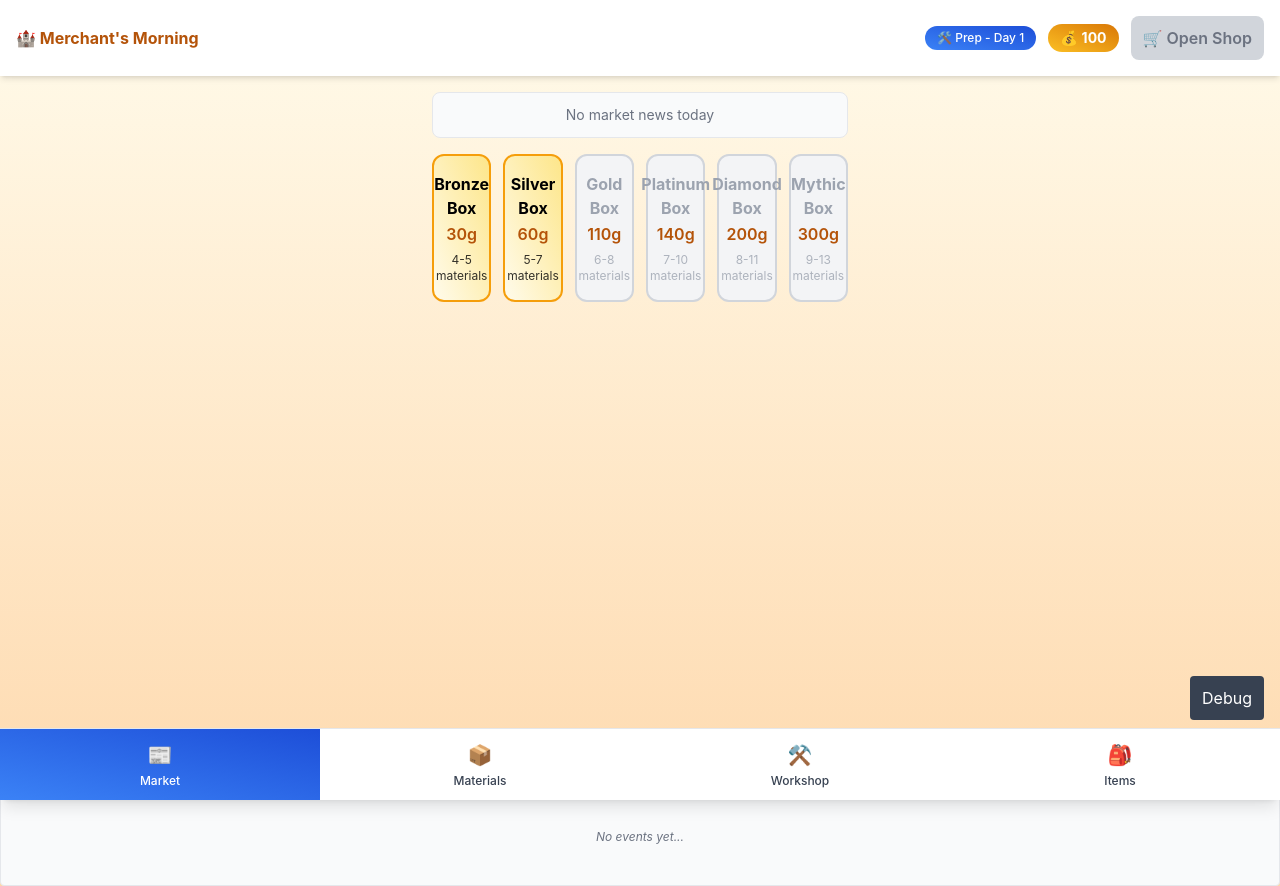
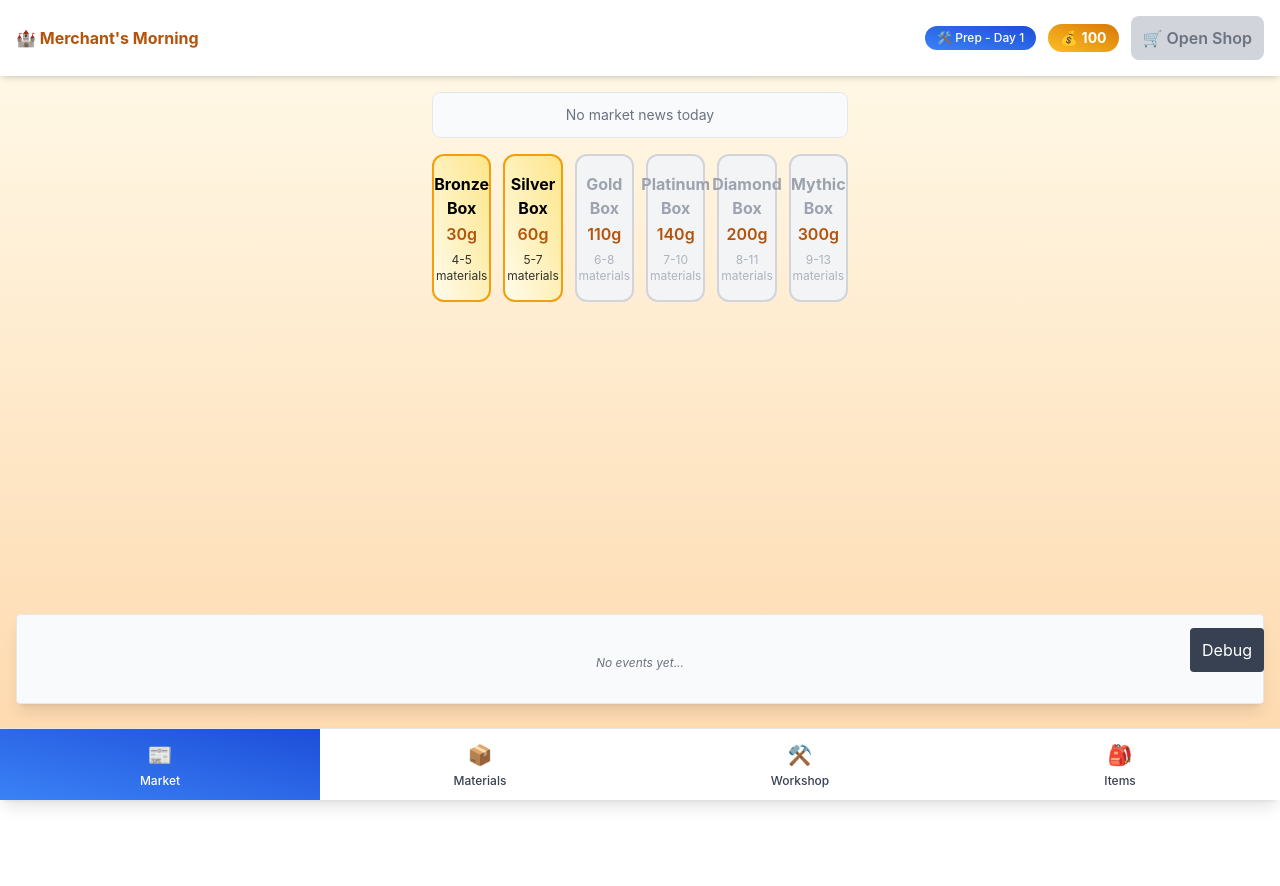
Before and after one commit to hendrism/merchants-morning, a React (Create React App) app: page / in a window 1280 px wide. After the commit the page ends 800 px from the top, so only its background shows below. Built offline with nearby package versions, Linux system fonts and the light colour scheme.

Commit message:
Ensure debug and log visible above bottom nav

```diff
--- a/src/App.jsx
+++ b/src/App.jsx
@@ -152,7 +152,7 @@ const MerchantsMorning = () => {
       {process.env.NODE_ENV !== 'production' && (
         <>
           <button
-            className="fixed bottom-20 right-4 bg-gray-700 text-white px-3 py-1 rounded z-50"
+            className="fixed bottom-32 right-4 bg-gray-700 text-white px-3 py-1 rounded z-50"
             onClick={() => setShowDebug(prev => !prev)}
           >
             {showDebug ? 'Close Debug' : 'Debug'}
--- a/src/components/BottomNavigation.jsx
+++ b/src/components/BottomNavigation.jsx
@@ -10,7 +10,7 @@ const BottomNavigation = ({ currentTab, onTabChange }) => {
   ];
 
   return (
-    <nav className="fixed bottom-0 left-0 right-0 bg-white border-t border-gray-200 grid grid-cols-4 shadow-lg z-50 safe-area-bottom">
+    <nav className="fixed bottom-0 left-0 right-0 bg-white border-t border-gray-200 grid grid-cols-4 shadow-lg z-40 safe-area-bottom">
       {tabs.map(tab => (
         <button
           key={tab.id}
--- a/src/components/DebugConsole.jsx
+++ b/src/components/DebugConsole.jsx
@@ -54,7 +54,7 @@ const DebugConsole = ({ gameState, setGameState, resetGame, openShop, serveCusto
   };
 
   return (
-    <div className="fixed bottom-24 right-4 bg-white border border-gray-300 rounded-lg shadow-lg p-4 w-72 z-50 text-sm space-y-3">
+    <div className="fixed bottom-32 right-4 bg-white border border-gray-300 rounded-lg shadow-lg p-4 w-72 z-50 text-sm space-y-3">
       <h2 className="font-bold mb-2">Debug Console</h2>
       <button className="w-full bg-red-500 hover:bg-red-600 text-white rounded p-1" onClick={resetGame}>
         Reset Game
--- a/src/components/EventLog.jsx
+++ b/src/components/EventLog.jsx
@@ -2,7 +2,7 @@ import React from 'react';
 import PropTypes from 'prop-types';
 
 const EventLog = ({ events }) => (
-  <div className="bg-gray-50 border rounded p-2 max-h-40 overflow-y-auto">
+  <div className="fixed bottom-24 left-4 right-4 bg-gray-50 border rounded p-2 max-h-40 overflow-y-auto shadow-lg z-50 safe-area-bottom">
     {events.length === 0 ? (
       <p className="text-gray-500 italic text-center py-8 text-sm sm:text-xs">No events yet...</p>
     ) : (
```
